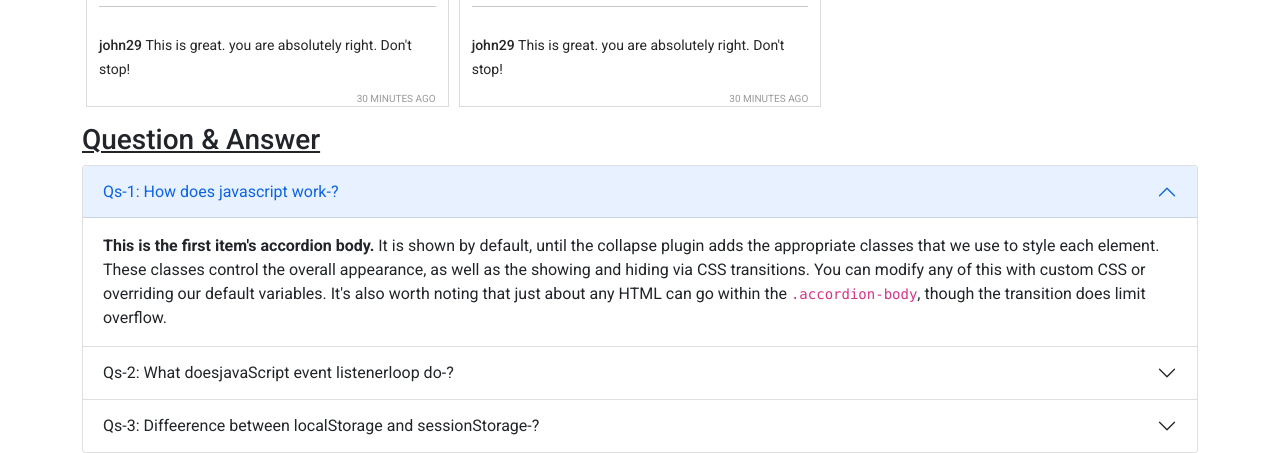
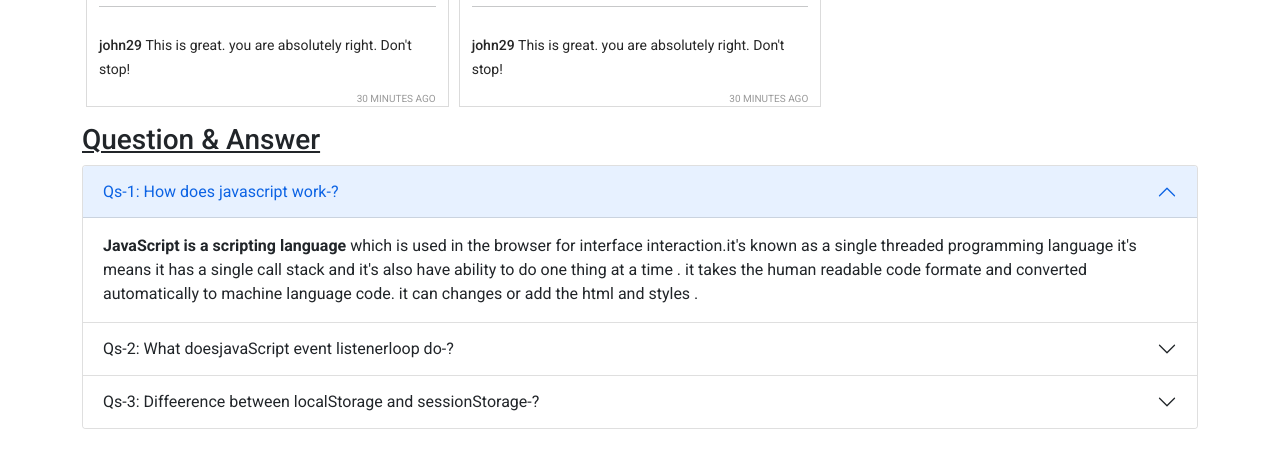
Before and after one commit to Jaman-M/insta-shohor-bug-fix, a plain HTML site: page index.html in a window 1280 px wide. Shown: the part 1425-1878 px from the top of the page. After the commit the page ends 1854 px from the top, so only its background shows below. Drawn offline with nearby package versions, Linux system fonts and the light colour scheme.

Commit message:
added the answer how does javaScript works

```diff
--- a/index.html
+++ b/index.html
@@ -91,7 +91,7 @@
                   </h2>
                   <div id="collapseOne" class="accordion-collapse collapse show" aria-labelledby="headingOne" data-bs-parent="#accordionExample">
                     <div class="accordion-body">
-                      <strong>This is the first item's accordion body.</strong> It is shown by default, until the collapse plugin adds the appropriate classes that we use to style each element. These classes control the overall appearance, as well as the showing and hiding via CSS transitions. You can modify any of this with custom CSS or overriding our default variables. It's also worth noting that just about any HTML can go within the <code>.accordion-body</code>, though the transition does limit overflow.
+                      <strong>JavaScript is a  scripting language</strong> which is used in the browser for interface interaction.it's known as a single threaded programming language it's means it has a single call stack and it's also have ability to do one thing  at a time . it takes the human readable code formate and converted automatically to machine language code. it can changes or add the html and styles .
                     </div>
                   </div>
                 </div>
@@ -103,7 +103,7 @@
                   </h2>
                   <div id="collapseTwo" class="accordion-collapse collapse" aria-labelledby="headingTwo" data-bs-parent="#accordionExample">
                     <div class="accordion-body">
-                      <strong>This is the second item's accordion body.</strong> It is hidden by default, until the collapse plugin adds the appropriate classes that we use to style each element. These classes control the overall appearance, as well as the showing and hiding via CSS transitions. You can modify any of this with custom CSS or overriding our default variables. It's also worth noting that just about any HTML can go within the <code>.accordion-body</code>, though the transition does limit overflow.
+                      <strong>skip!</strong> go to the next question-answer please...
                     </div>
                   </div>
                 </div>
```
